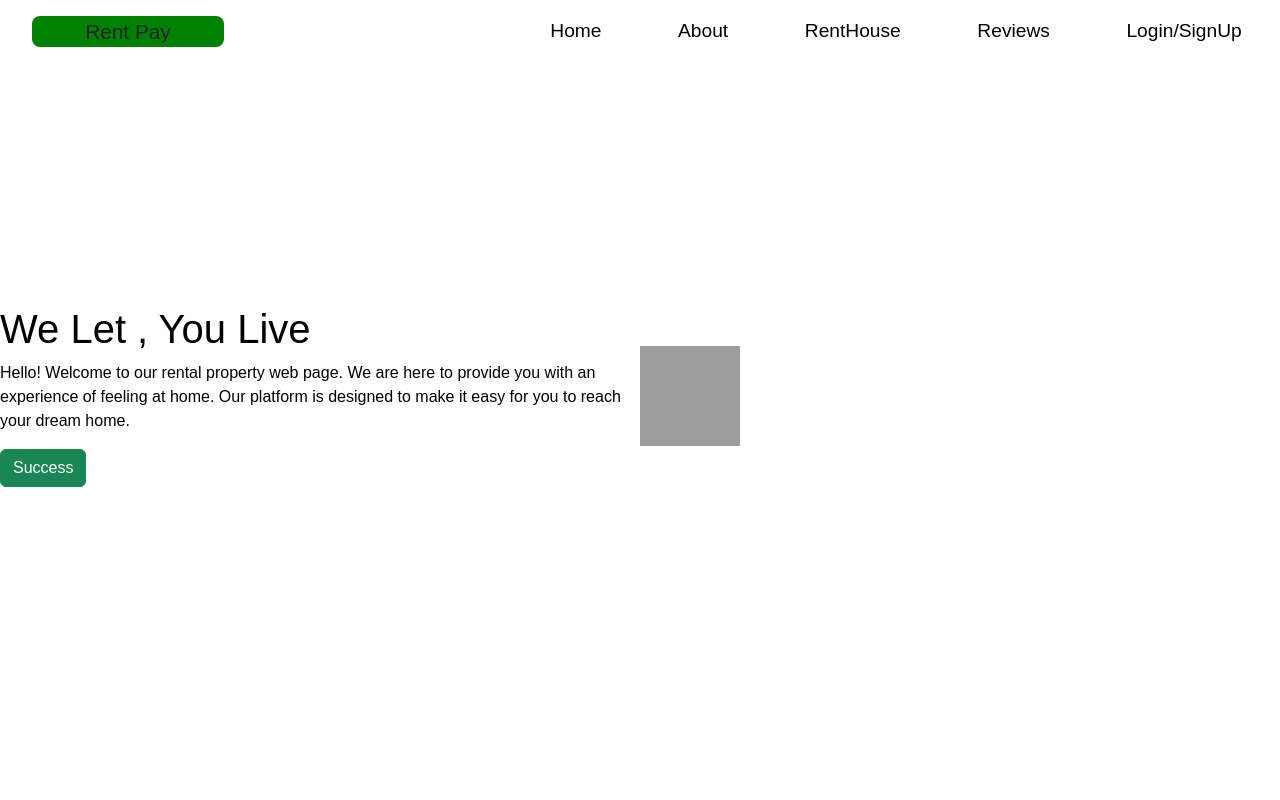
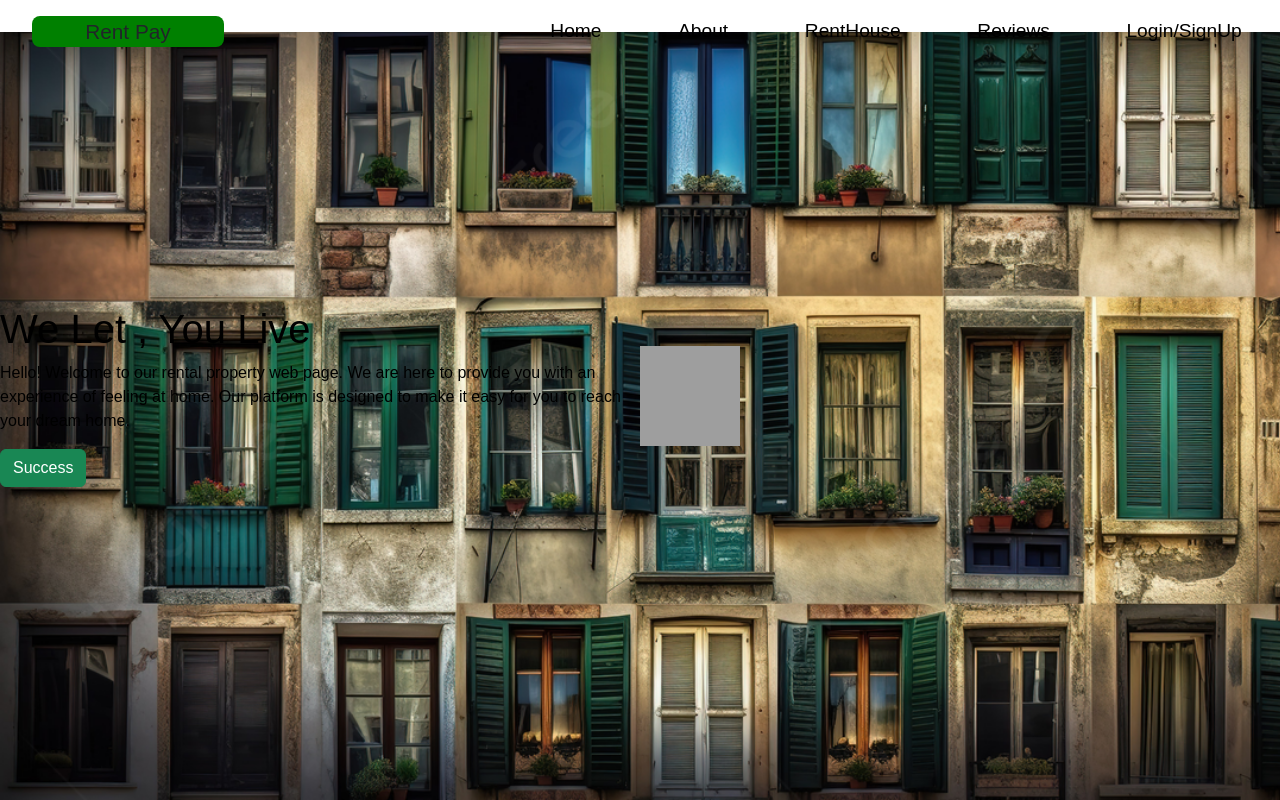
Before and after one commit to KayasSecret/Hackathon_KRKS, a PHP site: page / in a window 1280 px wide. Run offline with PHP 8.4, Linux system fonts and the light colour scheme; grey boxes are pictures that could not be loaded.

Commit message:
Update style.css

```diff
--- a/Hackathon/style.css
+++ b/Hackathon/style.css
@@ -10,10 +10,10 @@
   }
 
 body {
-    /* background-color: white; */
-    /* background-image: url(bg-img-2.jpg);
+    background-color: white;
+    background-image: url(bg-img-2.jpg);
     background-size: cover;
-    height: 100vh; */
+    height: 100vh;
 }
 .nav{
     height: 4vh;
```
